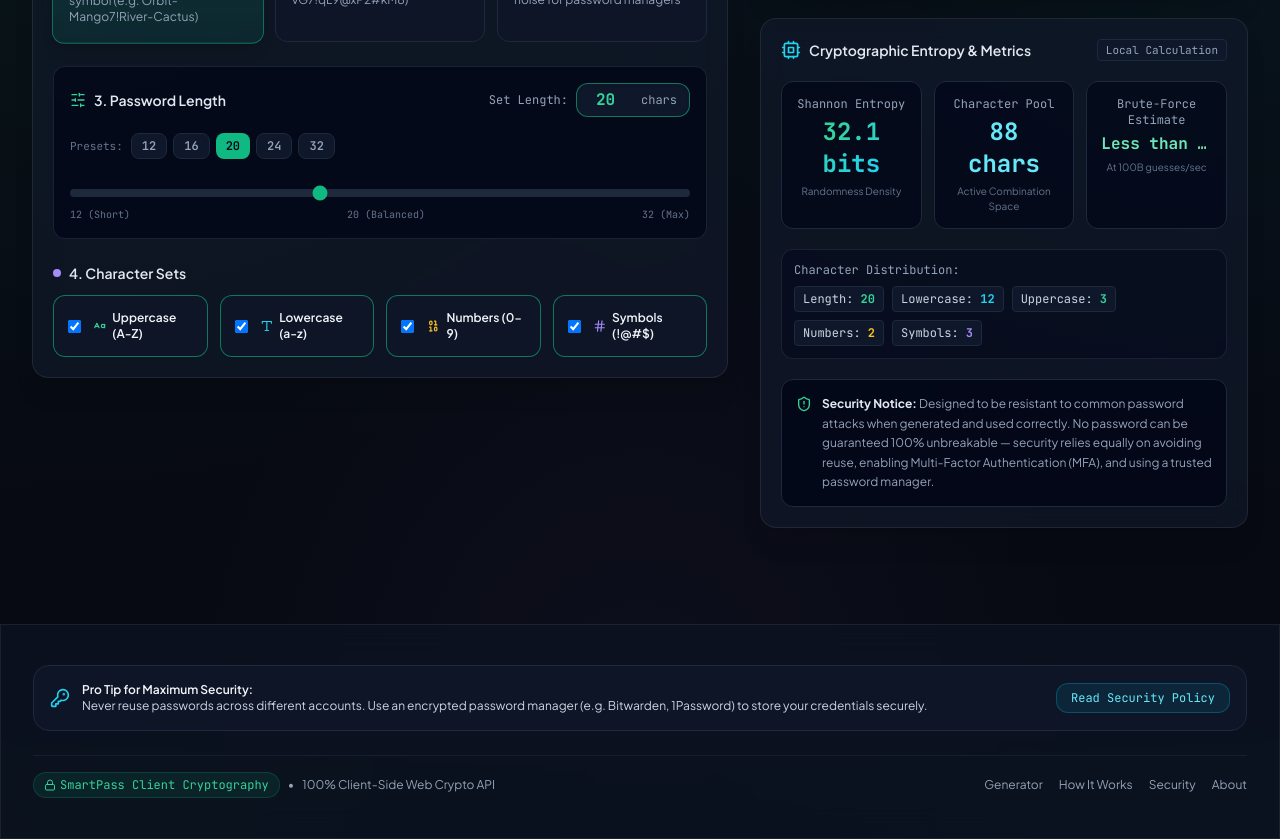
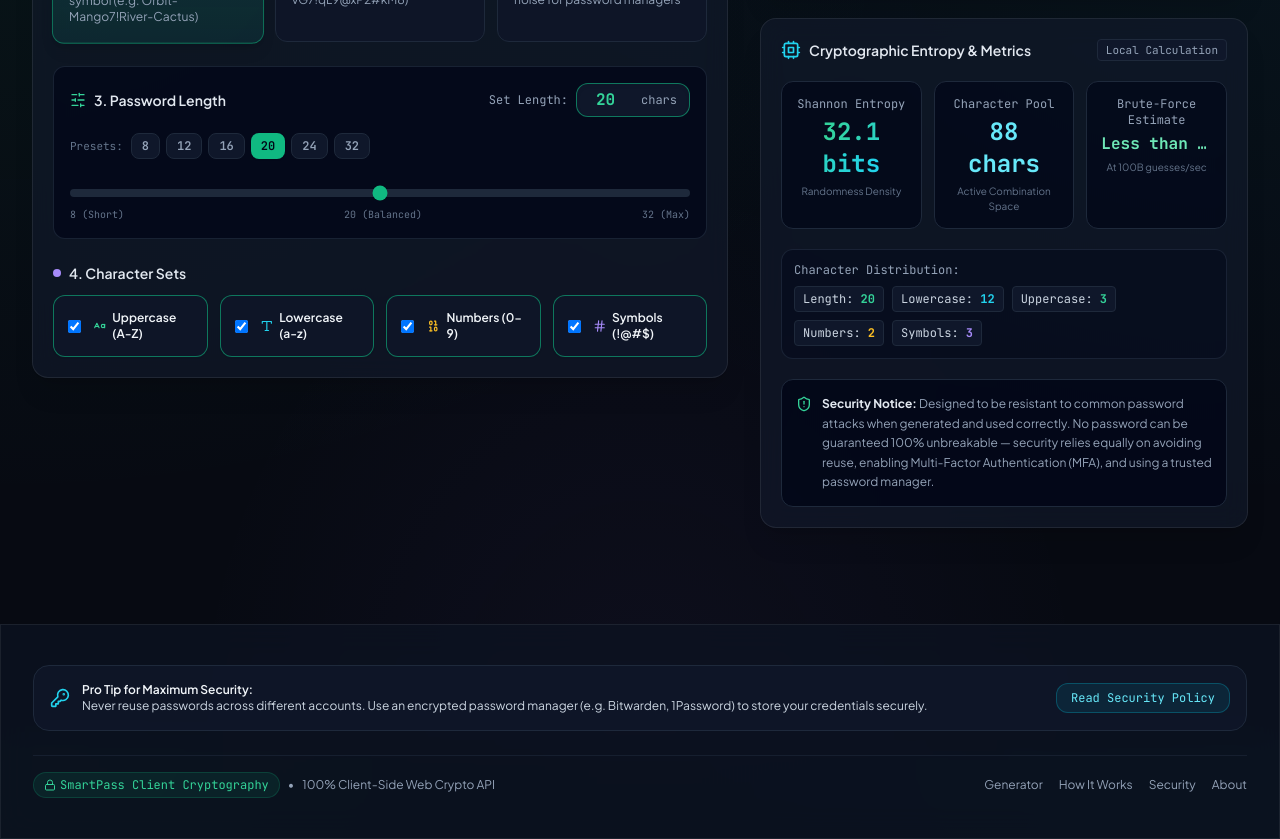
Before and after one commit to ningappa889/simple_passwd_gen, a React (Vite) app: page / in a window 1280 px wide. Shown: the part 860-1699 px from the top of the page. Built offline with nearby package versions, Linux system fonts and the light colour scheme.

Commit message:
feat: adjust password length slider minimum bound from 12 to 8

```diff
--- a/src/components/PasswordOptions.jsx
+++ b/src/components/PasswordOptions.jsx
@@ -42,7 +42,7 @@ export default function PasswordOptions({
     }
   ];
 
-  const quickLengths = [12, 16, 20, 24, 32];
+  const quickLengths = [8, 12, 16, 20, 24, 32];
   const [localInputStr, setLocalInputStr] = React.useState(String(length));
 
   React.useEffect(() => {
@@ -63,8 +63,8 @@ export default function PasswordOptions({
 
   const handleInputBlur = () => {
     let val = parseInt(localInputStr, 10);
-    if (isNaN(val) || val < 12) {
-      val = 12;
+    if (isNaN(val) || val < 8) {
+      val = 8;
     } else if (val > 64) {
       val = 64;
     }
@@ -166,14 +166,14 @@ export default function PasswordOptions({
           <input
             id="password-length-slider"
             type="range"
-            min="12"
+            min="8"
             max="32"
             value={typeof length === 'number' ? length : 16}
             onChange={(e) => setLength(parseInt(e.target.value, 10))}
             className="w-full h-2 bg-slate-800 rounded-lg appearance-none cursor-pointer accent-emerald-500 focus:outline-none"
           />
           <div className="flex justify-between text-[10px] font-mono text-slate-500">
-            <span>12 (Short)</span>
+            <span>8 (Short)</span>
             <span>20 (Balanced)</span>
             <span>32 (Max)</span>
           </div>
```
